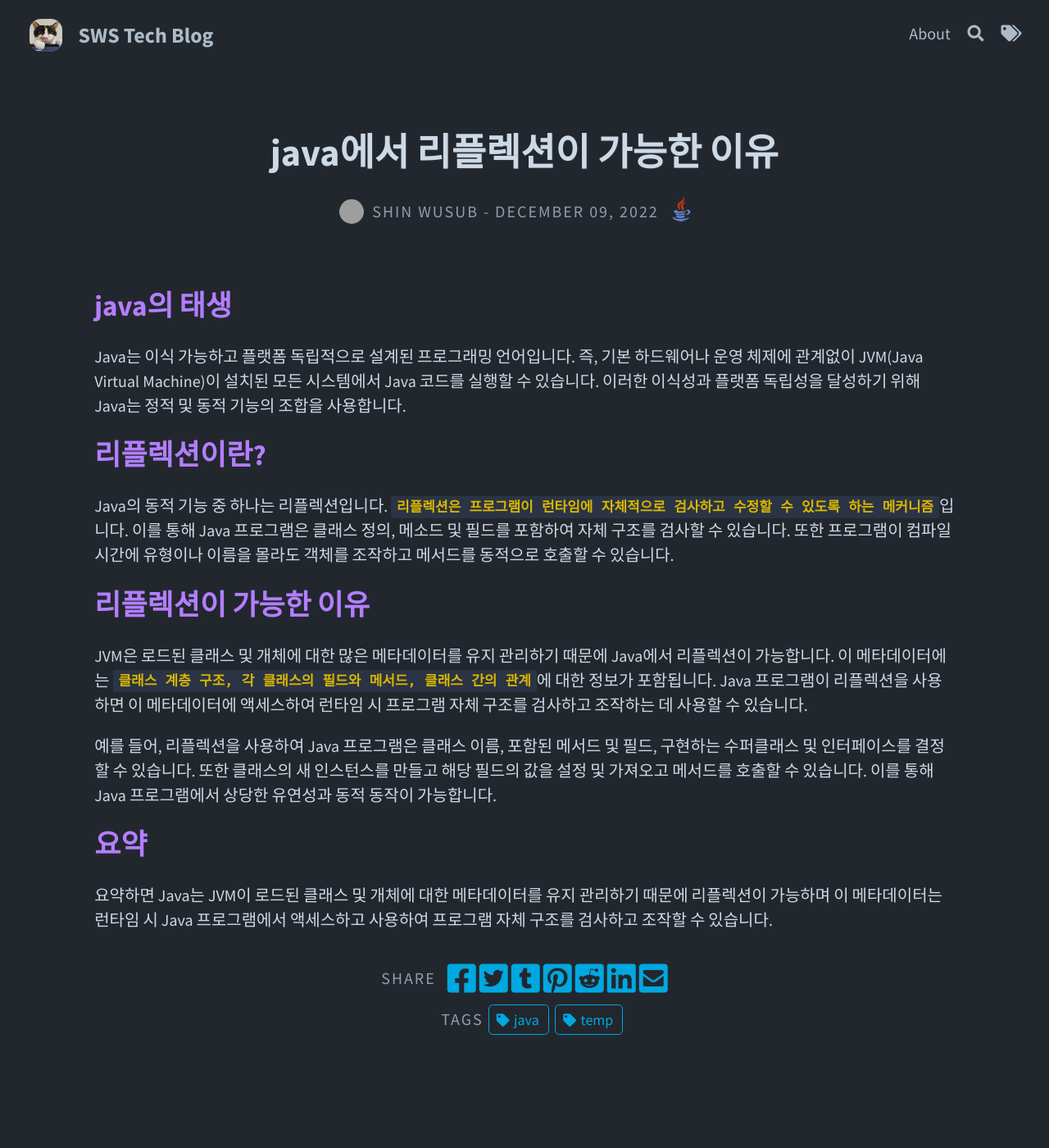
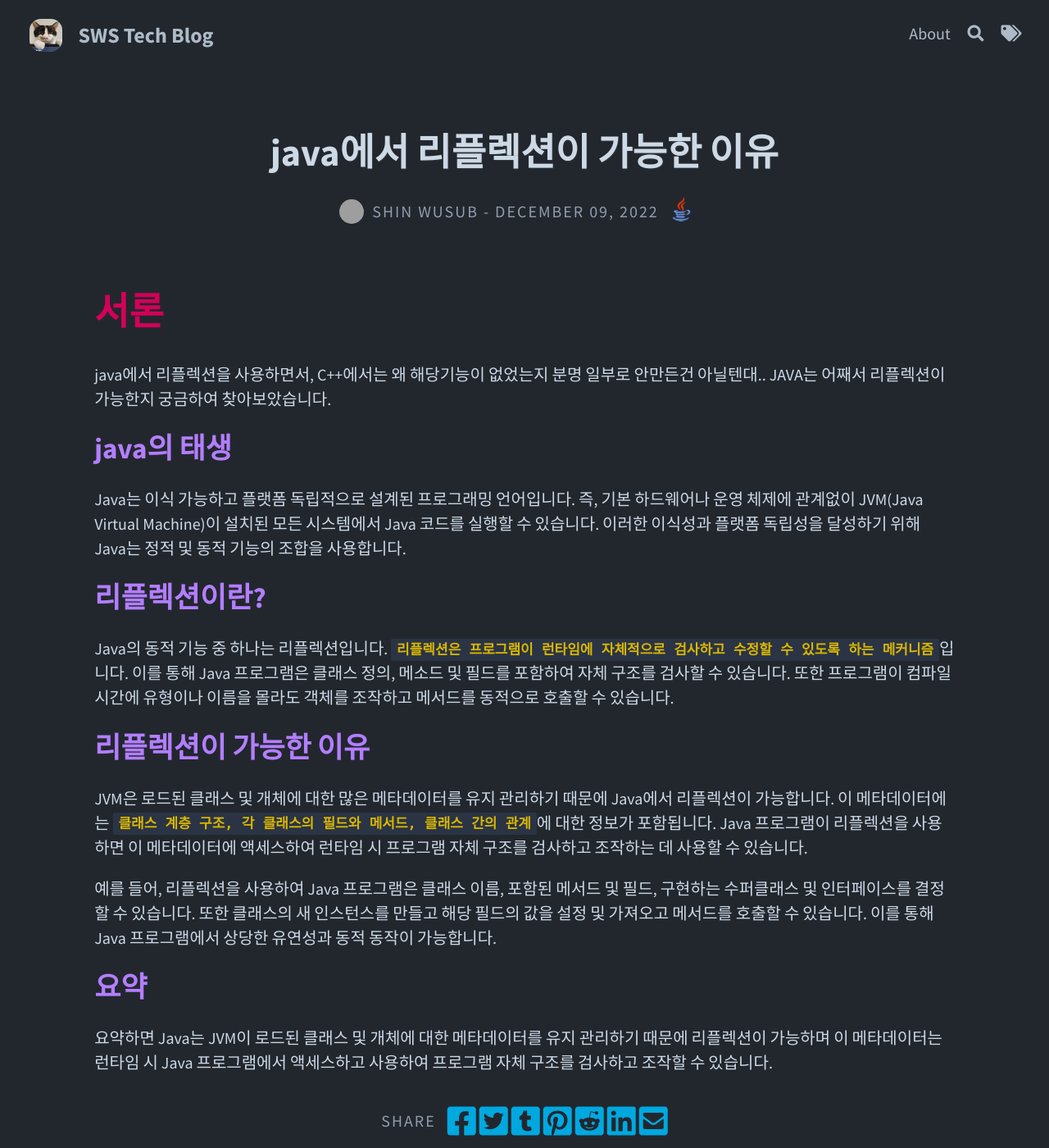
Before and after one commit to mainmethod0126/old-tech-blog, a Jekyll site: the page built from _posts/java/2022-12-09-java에서-리플렉션이-가능한-이유.md, in a window 1280 px wide and 1400 px high. Shown: the whole window at 82% size. Built offline with Jekyll 4.4.1, drawn with Linux system fonts in a browser that asks for light colours; comment, search, counter and statistics services are not loaded; grey boxes are pictures that could not be loaded.

Commit message:
JAVA 리플렉션이 가능한 이유

```diff
--- a/_posts/java/2022-12-09-java에서-리플렉션이-가능한-이유.md
+++ b/_posts/java/2022-12-09-java에서-리플렉션이-가능한-이유.md
@@ -1,10 +1,16 @@
 ---
 layout: post
 title: java에서 리플렉션이 가능한 이유
-tags: [java, temp]
+tags: [java]
 skills: [java]
 author: mainmethod0126
+excerpt_separator: <!--more-->
 ---
+
+# 서론
+java에서 리플렉션을 사용하면서, C++에서는 왜 해당기능이 없었는지 분명 일부로 안만든건 아닐텐대..  JAVA는 어째서 리플렉션이 가능한지 궁금하여 찾아보았습니다.
+
+<!--more-->
 
 ## java의 태생
 
```
